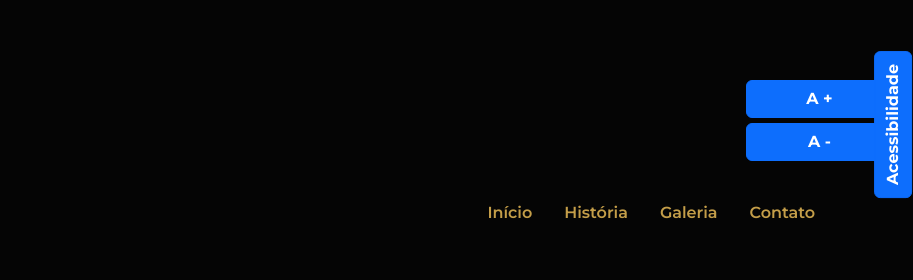
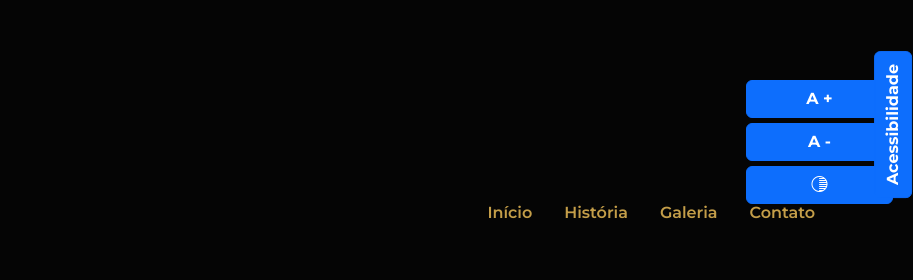
Before and after one commit to Milabersas/SiteAcessivo, a plain HTML site: page index.html in a window 1280 px wide. Shown: the top 280 px of the page, 367-1280 px from the left. Drawn offline with nearby package versions, Linux system fonts and the light colour scheme.

Commit message:
Update index.html

```diff
--- a/index.html
+++ b/index.html
@@ -28,6 +28,10 @@
                 <div id="opcoes-acessibilidade" class="opcoes-acessibilidade apresenta-lista">
                     <button id="aumentar-fonte" class="btn btn-primary fw-bold">A +</button>
                     <button id="diminuir-fonte" class="btn btn-primary fw-bold">A -</button>
+                    <!-- Novo botão contraste -->
+                    <button id="alterna-contraste" class="btn btn-primary fw-bold" aria-label="Alternar contraste">
+                        <i class="bi bi-shadows"></i>
+                    </button>
                 </div>
             </div>
         </nav>
@@ -125,6 +129,8 @@
         <p class="mt-3">Desenvolvido por Mih Bersas.</p>
     </footer>
 
+
+    <script src="https://cdnjs.cloudflare.com/ajax/libs/scrollReveal.js/4.0.9/scrollreveal.js"></script>
     <script src="script.js"></script>
 </body>
 </html>
```
